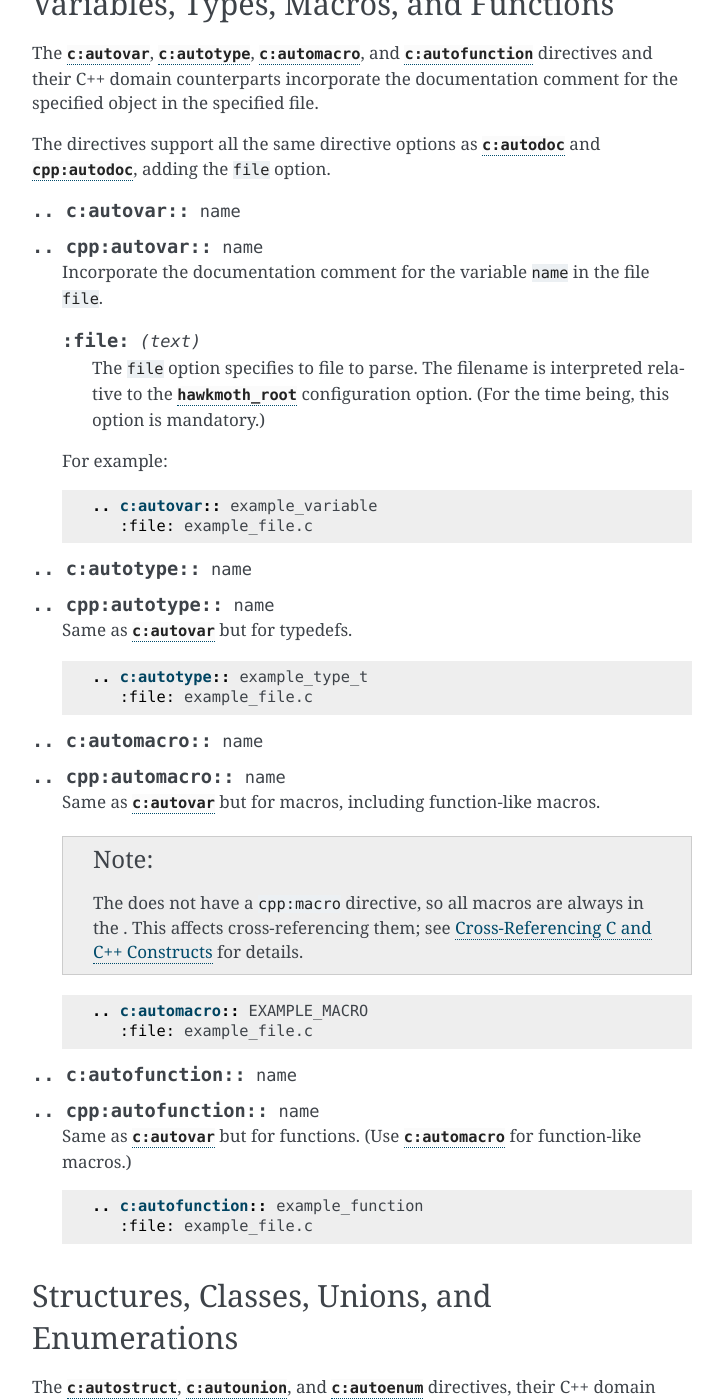
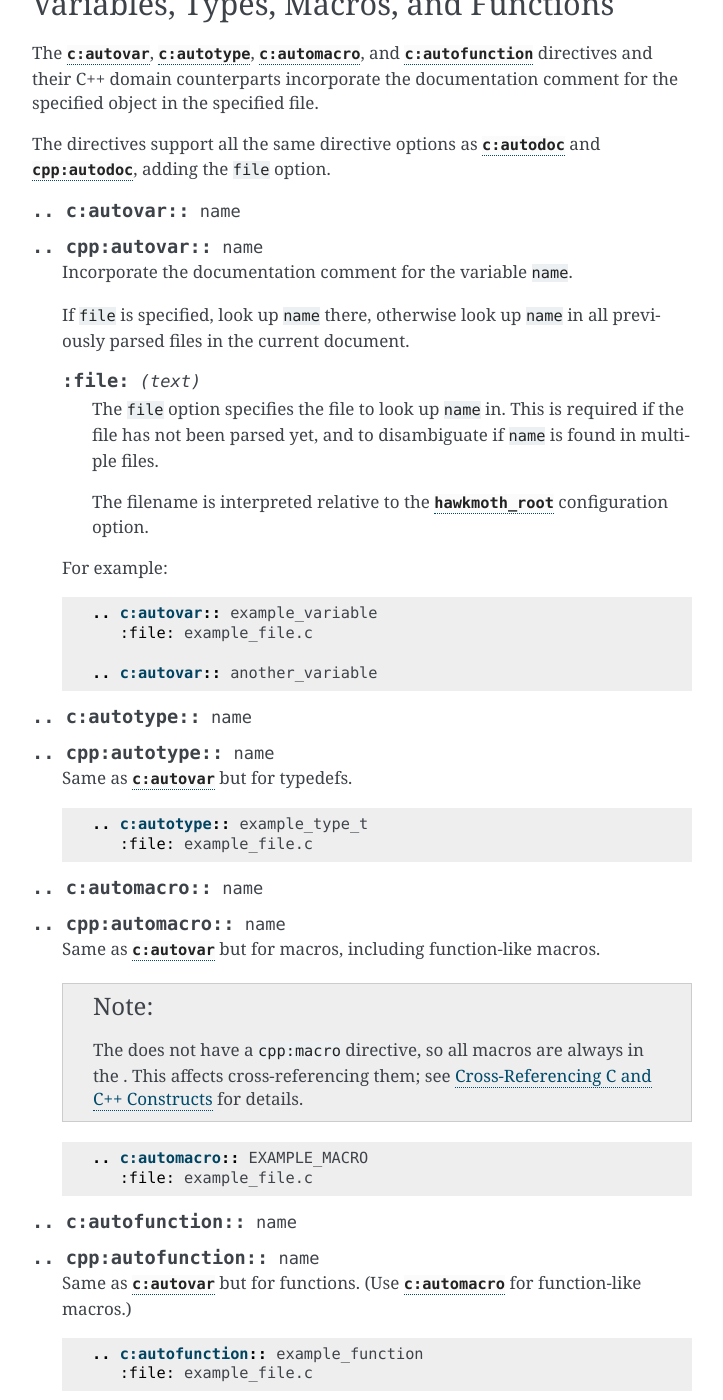
Before and after one commit to jnikula/hawkmoth, a Sphinx documentation site: the page built from doc/directives.rst, in a window 1280 px wide and 1400 px high, scrolled down 916 px. Shown: the whole window, without its empty margins (388-1111 px from the left). Built offline with Sphinx 7.4.7, drawn with Linux system fonts in a browser that asks for light colours; some of the changed text lies outside the part shown.

Commit message:
doc: document how the :file: option works now
Document how the :file: option works now that it is optional.

```diff
--- a/doc/directives.rst
+++ b/doc/directives.rst
@@ -61,15 +61,20 @@ and :rst:dir:`cpp:autodoc`, adding the ``file`` option.
 .. rst:directive:: .. c:autovar:: name
 .. rst:directive:: .. cpp:autovar:: name
 
-   Incorporate the documentation comment for the variable ``name`` in the file
-   ``file``.
+   Incorporate the documentation comment for the variable ``name``.
+
+   If ``file`` is specified, look up ``name`` there, otherwise look up ``name``
+   in all previously parsed files in the current document.
 
    .. rst:directive:option:: file
       :type: text
 
-      The ``file`` option specifies to file to parse. The filename is
-      interpreted relative to the :data:`hawkmoth_root` configuration
-      option. (For the time being, this option is mandatory.)
+      The ``file`` option specifies the file to look up ``name`` in. This is
+      required if the file has not been parsed yet, and to disambiguate if
+      ``name`` is found in multiple files.
+
+      The filename is interpreted relative to the :data:`hawkmoth_root`
+      configuration option.
 
    For example:
 
@@ -77,6 +82,8 @@ and :rst:dir:`cpp:autodoc`, adding the ``file`` option.
 
       .. c:autovar:: example_variable
          :file: example_file.c
+
+      .. c:autovar:: another_variable
 
 .. rst:directive:: .. c:autotype:: name
 .. rst:directive:: .. cpp:autotype:: name
@@ -132,9 +139,12 @@ The directives support all the same directive options as :rst:dir:`c:autodoc`,
 .. rst:directive:: .. c:autostruct:: name
 .. rst:directive:: .. cpp:autostruct:: name
 
-   Incorporate the documentation comment for the structure ``name`` in the file
-   ``file``, optionally including member documentation as specified by
-   ``members``.
+   Incorporate the documentation comment for the structure ``name``, optionally
+   including member documentation as specified by ``members``.
+
+   The ``file`` option is as in :rst:dir:`c:autovar`. If ``file`` is specified,
+   look up ``name`` there, otherwise look up ``name`` in all previously parsed
+   files in the current document.
 
    .. rst:directive:option:: members
       :type: text
@@ -214,12 +221,15 @@ specified file.
 .. rst:directive:: .. c:autosection:: name
 .. rst:directive:: .. cpp:autosection:: name
 
-   Incorporate the generic documentation comment identified by ``name`` in the
-   file ``file``. The ``file`` option is as in :rst:dir:`c:autovar`.
+   Incorporate the generic documentation comment identified by ``name``.
 
    The ``name`` is derived from the first sentence of the comment, and may
    contain whitespace. It starts from the first alphanumeric character,
    inclusive, and extends to the next ``:``, ``.``, or newline, non-inclusive.
+
+   The ``file`` option is as in :rst:dir:`c:autovar`. If ``file`` is specified,
+   look up ``name`` there, otherwise look up ``name`` in all previously parsed
+   files in the current document.
 
    For example:
 
```
Also changed, not shown: other parts of doc/directives.rst (+0 -3 lines).
